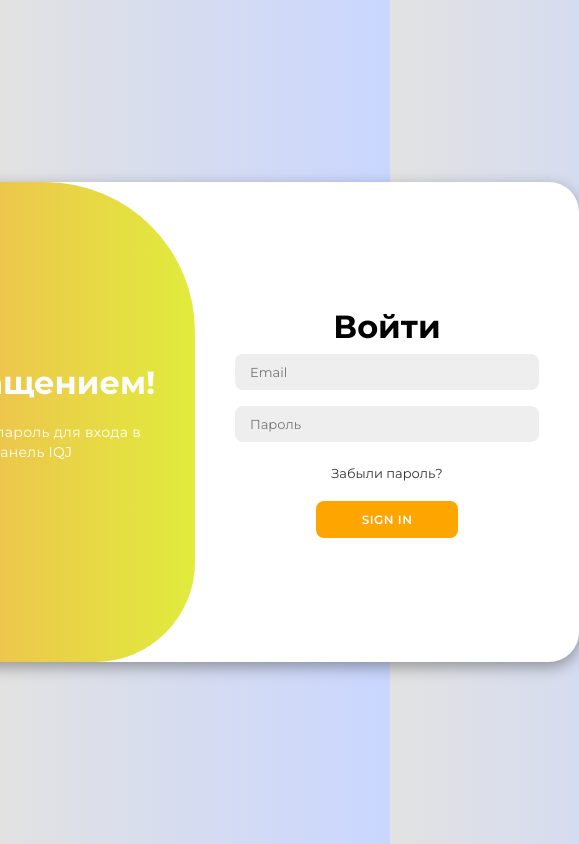
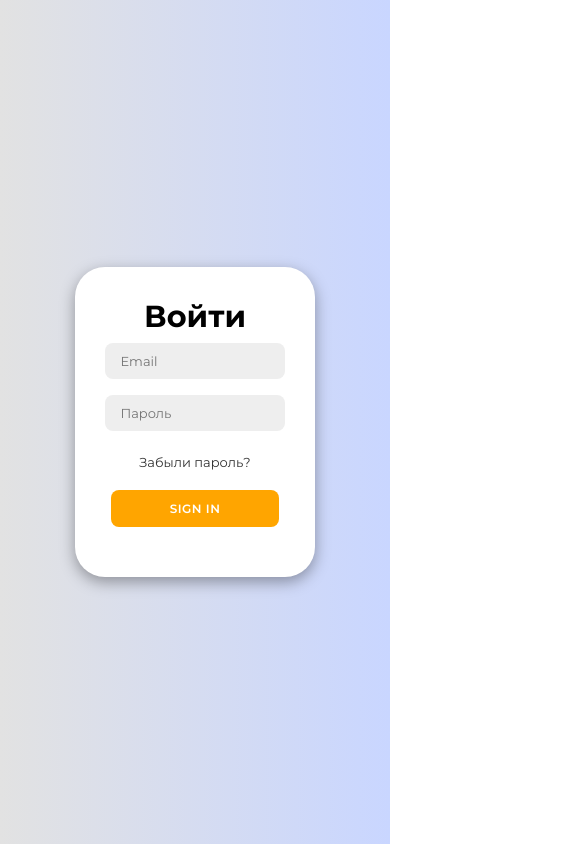
Before and after one commit to oreg0na/web_iqj, a React (Create React App) app: page /login in a window 390 px wide. Shown: the whole page, 579 px wide, since content can reach past the window. Built offline with nearby package versions, Linux system fonts and the light colour scheme.

Commit message:
Update Auth.scss
добавлена адаптивность для устройств с экраном 240px +

```diff
--- a/src/components/Auth/Auth.scss
+++ b/src/components/Auth/Auth.scss
@@ -1,3 +1,7 @@
+$laptop-tablet-width: 768px;
+$phone-width: 420px;
+
+@media (min-width: $laptop-tablet-width) {
     .container {
         background-color: #fff;
         border-radius: 30px;
@@ -130,3 +134,212 @@
     .toggle-right {
         transform: translateX(100%);
     }
+}
+
+@media (max-width: $laptop-tablet-width) and (min-width: $phone-width) {
+    .container {
+        background-color: #fff;
+        border-radius: 30px;
+        box-shadow: 0 5px 15px rgba(0, 0, 0, 0.35);
+        position: relative;
+        overflow: hidden;
+        width: 440px;
+        max-width: 100%;
+        min-height: 360px;
+        display: flex; /* Используем flex-бокс */
+        align-items: stretch; /* Добавляем растяжение */
+    }
+
+    .container p {
+        font-size: 14px;
+        line-height: 20px;
+        letter-spacing: 0.3px;
+        margin: 20px 0;
+    }
+
+    .container span {
+        font-size: 12px;
+    }
+
+    .container a {
+        color: #333;
+        font-size: 13px;
+        text-decoration: none;
+        margin: 15px 0 10px;
+    }
+
+    .container button {
+        background-color: orange;
+        color: #fff;
+        font-size: 12px;
+        padding: 10px 45px;
+        border: 1px solid transparent;
+        border-radius: 8px;
+        font-weight: 600;
+        letter-spacing: 0.5px;
+        text-transform: uppercase;
+        margin-top: 10px;
+        cursor: pointer;
+    }
+
+    .container button.hidden {
+        background-color: transparent;
+        border-color: #fff;
+    }
+
+    .container form {
+        display: flex;
+        align-items: center;
+        justify-content: center;
+        flex-direction: column;
+        padding: 0 40px;
+        height: 100%;
+        width: 100%;
+    }
+
+    .container input {
+        background-color: #eee;
+        border: none;
+        margin: 8px 0;
+        padding: 10px 15px;
+        font-size: 13px;
+        border-radius: 8px;
+        width: 130%;
+        outline: none;
+    }
+
+    .form-container {
+        position: absolute;
+        top: 0;
+        right: 0;
+        width: 50%;
+        height: 100%;
+        z-index: 2;
+    }
+
+    .form-container h1 {
+        font-size: 190%;
+    }
+
+
+    .sign-in {
+        position: sticky;
+        margin-left: auto;
+        margin-right: auto;
+        top: 20%;
+        width: 75%;
+        bottom: 0;
+        right: 0;
+        transition: none;
+    }
+
+    .toggle-container {
+        display: none;
+    }
+}
+
+
+@media (max-width: $phone-width) {
+    .container {
+        background-color: #fff;
+        border-radius: 30px;
+        box-shadow: 0 5px 15px rgba(0, 0, 0, 0.35);
+        position: relative;
+        overflow: hidden;
+        width: 240px;
+        max-width: 100%;
+        min-height: 310px;
+        display: flex; /* Используем flex-бокс */
+        align-items: stretch; /* Добавляем растяжение */
+    }
+
+    .container p {
+        font-size: 14px;
+        line-height: 20px;
+        letter-spacing: 0.3px;
+        margin: 20px 0;
+    }
+
+    .container span {
+        font-size: 12px;
+    }
+
+    .container a {
+        color: #333;
+        font-size: 13px;
+        text-decoration: none;
+        margin: 15px 0 10px;
+    }
+
+    .container button {
+        background-color: orange;
+        color: #fff;
+        font-size: 12px;
+        padding: 10px 45px;
+        border: 1px solid transparent;
+        border-radius: 8px;
+        font-weight: 600;
+        letter-spacing: 0.5px;
+        text-transform: uppercase;
+        margin-top: 10px;
+        cursor: pointer;
+    }
+
+    .container button.hidden {
+        background-color: transparent;
+        border-color: #fff;
+    }
+
+    .container form {
+        display: flex;
+        align-items: center;
+        justify-content: center;
+        flex-direction: column;
+        padding: 0 40px;
+        height: 100%;
+        width: 100%;
+    }
+
+    .container input {
+        background-color: #eee;
+        border: none;
+        margin: 8px 0;
+        padding: 10px 15px;
+        font-size: 13px;
+        border-radius: 8px;
+        width: 160%;
+        outline: none;
+    }
+
+    .form-container {
+        position: absolute;
+        top: 0;
+        right: 0;
+        width: 50%;
+        height: 100%;
+        z-index: 2;
+    }
+
+    .form-container h1 {
+        font-size: 190%;
+    }
+
+    .form-container button {
+        width: 150%;
+    }
+
+    .sign-in {
+        position: sticky;
+        margin-left: auto;
+        margin-right: auto;
+        top: 10%;
+        width: 80%;
+        bottom: 0;
+        right: 0;
+        transition: none;
+    }
+
+    .toggle-container {
+        display: none;
+    }
+}
```
Lines whose indentation alone changed are shown as unchanged.
